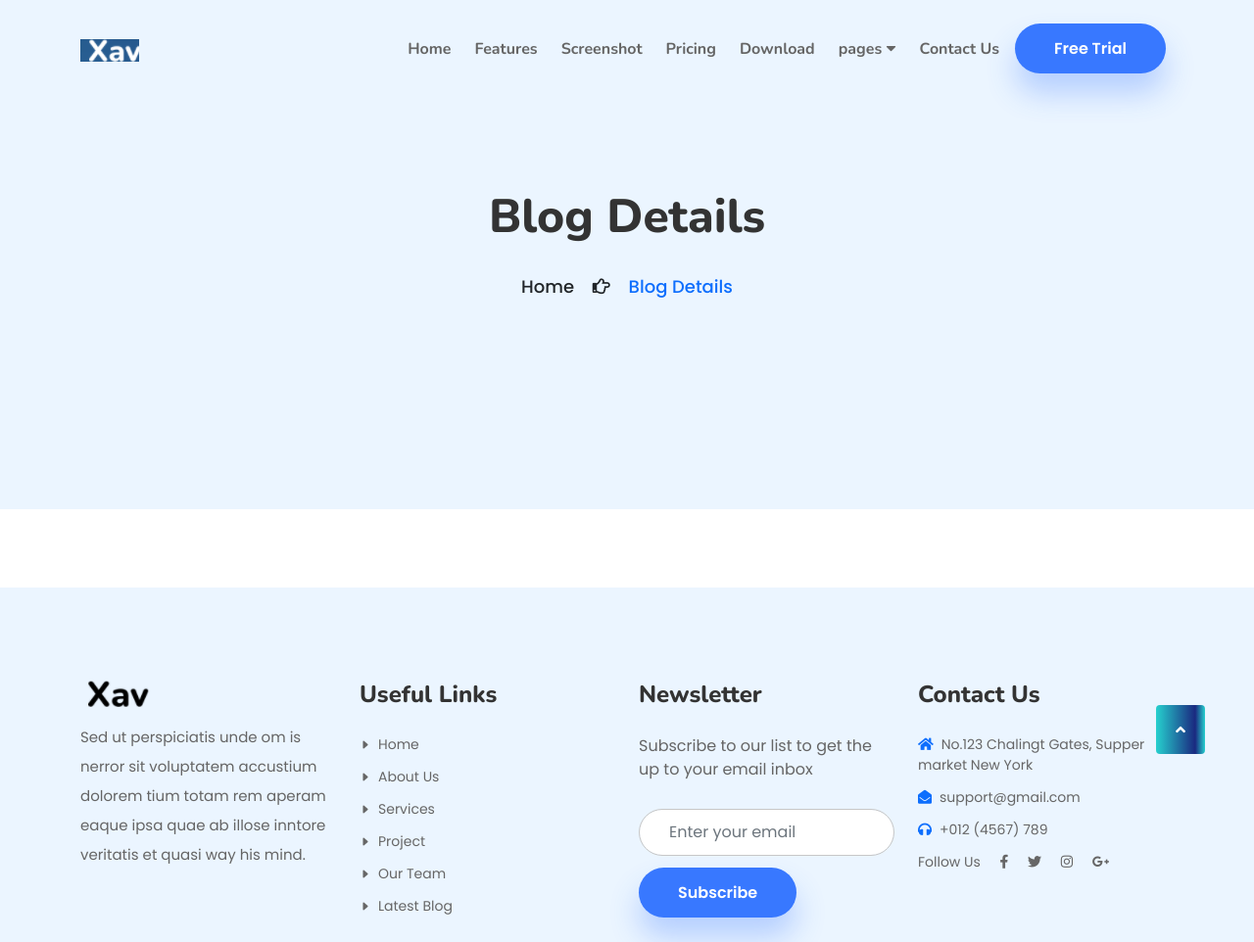
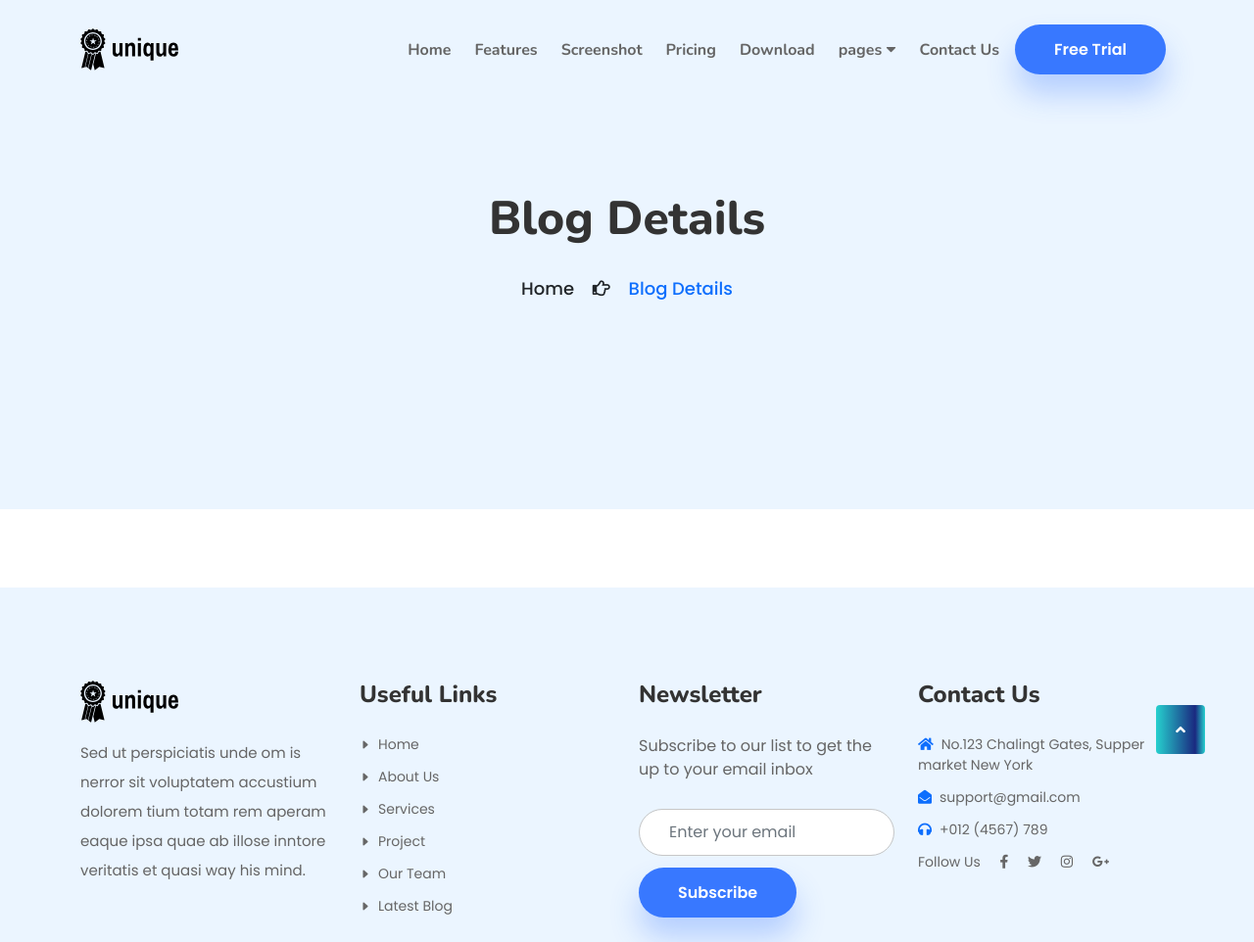
Before and after one commit to alibarcha/unique, a plain HTML site: page blogdetails.html in a window 1280 px wide. Shown: the top 962 px of the page at 98% size. Drawn offline with nearby package versions, Linux system fonts and the light colour scheme.

Commit message:
change logo

```diff
--- a/blogdetails.html
+++ b/blogdetails.html
@@ -25,7 +25,7 @@
         <div class="container my-2 collapse-parent  py-2">
             <!-- brand logo -->
             <a class="navbar-brand" href="index.html">
-                <img src="assets/images/brand/logo.png" class="img-fluid" alt="logo">
+                <img src="assets/images/brand/black-logo.svg" width="100px" class="img-fluid" alt="logo">
             </a>
             <!-- toggle button -->
             <button class="navbar-toggler" type="button" data-bs-toggle="collapse"
@@ -102,7 +102,7 @@
     <div class="container">
         <div class="row">
              <div class="col-lg-3 col-md-6 ">
-                <img src="assets/images/brand/black-logo.png" class="img-fluid mb-3" alt="black-logo">
+                <img src="assets/images/brand/black-logo.svg" width="100px" class="img-fluid mb-3" alt="black-logo">
                 <p class="theme-para">Sed ut perspiciatis unde om is nerror sit voluptatem accustium dolorem tium totam rem aperam eaque ipsa quae ab illose inntore veritatis et quasi way his mind.</p>
              </div>
 
```
Also changed, not shown: FAQS.html (+2 -23 lines), bloggrid.html (+2 -2 lines), blogstander.html (+2 -2 lines), index.html (+2 -2 lines), login.html (+2 -2 lines), assets/images/brand/black-logo.png (deleted), assets/images/brand/black-logo.svg (added), assets/images/brand/logo.png (deleted), assets/images/brand/logo.svg (added).
